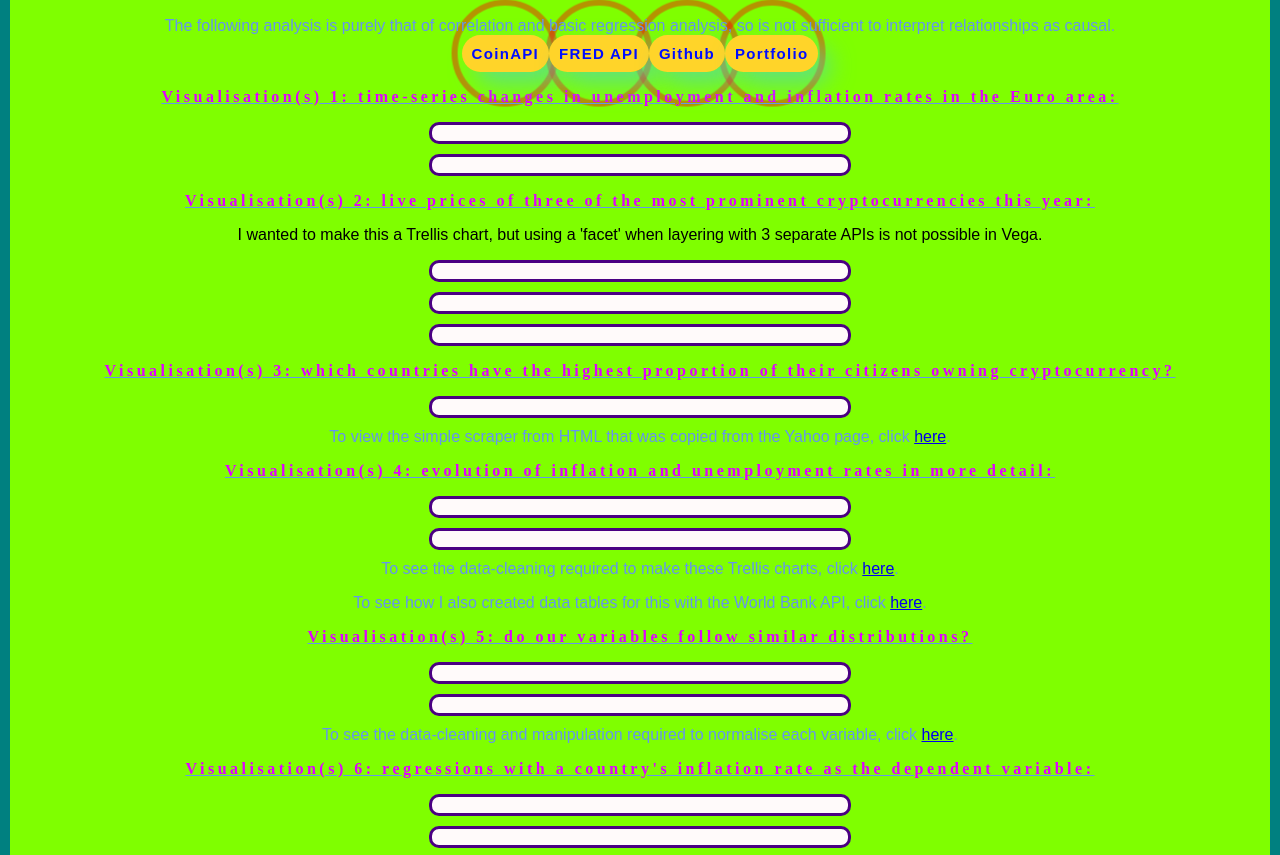
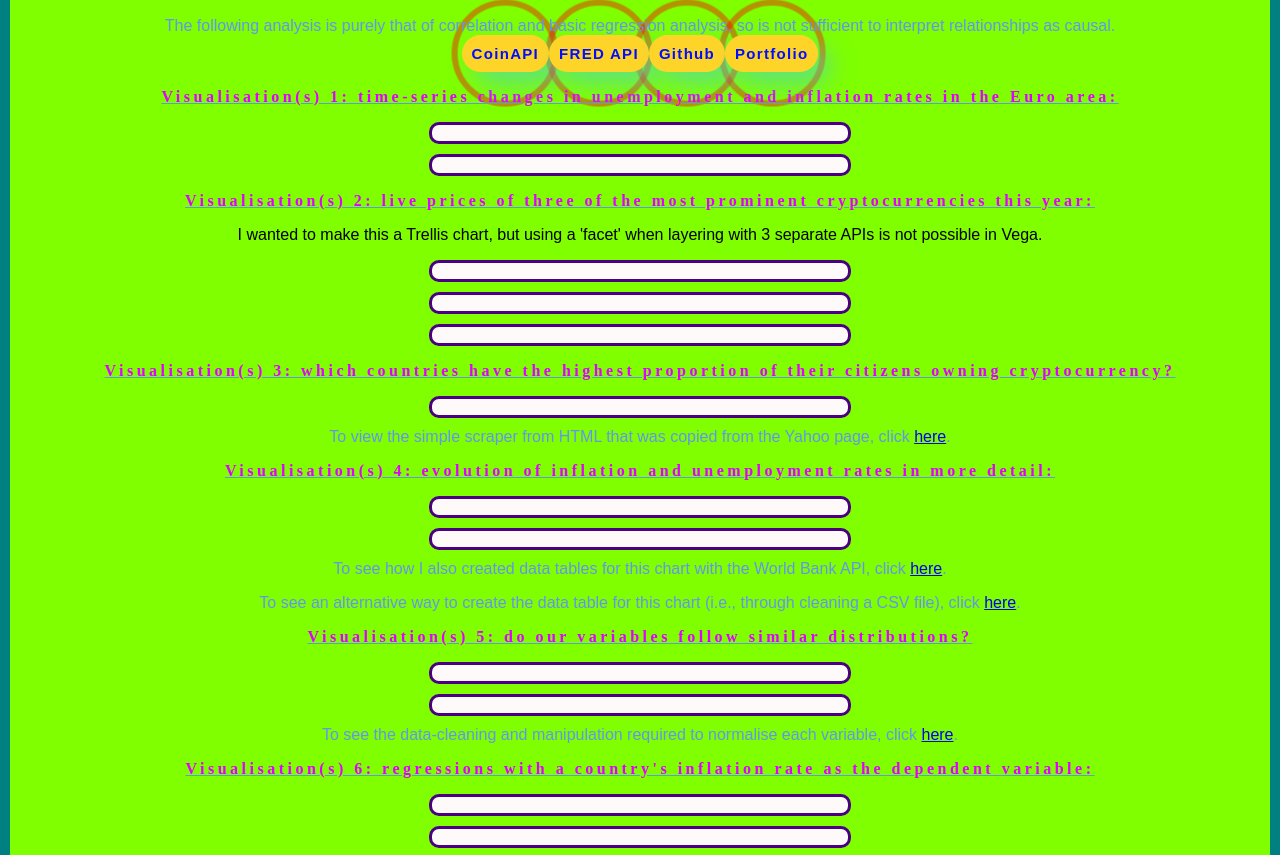
Before and after one commit to tm19784/tm19784.github.io, a plain HTML site: page project.html in a window 1280 px wide. Shown: the part 232-1087 px from the top of the page. Drawn offline with Linux system fonts and the light colour scheme; a script that the page names is missing.

Commit message:
Update project.html

```diff
--- a/project.html
+++ b/project.html
@@ -143,14 +143,14 @@
       </script>
    </div>
 
-   <!-- Minor data-cleaning was required for the World Bank's data, hence I have linked my Google Colaboratory notebook for this below -->
+   <!-- I managed to get the World Bank API to work and used for loops inside of for loops within Python to produce a data table for these charts; hence I have linked my Google Colaboratory notebook for doing this for inflation below -->
    <div class=“wrap”
-    <p class="rubric-launch"> To see the data-cleaning required to make these Trellis charts, click <a class="textLink" href="https://colab.research.google.com/drive/1gbe-_E9JB6-rjfwhbzMZTVwoE7ZfZWCt?usp=sharing"> here</a>.</p>
+    <p class="rubric-launch"> To see how I also created data tables for this chart with the World Bank API, click <a class="textLink" href="https://colab.research.google.com/drive/15YALJdmshgEoSvaj5BmqnS1BiA-WZk_F?usp=sharing"> here</a>.</p>
    </div>
 
-   <!-- I also managed to get the World Bank API to work and used Python to produce a data table similar to that downloaded online; hence I have linked my Google Colaboratory notebook for doing this for inflation below -->
+   <!-- Minor data-cleaning was required for the World Bank's data when downloading a CSV, hence I have linked my Google Colaboratory notebook for this below -->
    <div class=“wrap”
-    <p class="rubric-launch"> To see how I also created data tables for this with the World Bank API, click <a class="textLink" href="https://colab.research.google.com/drive/15YALJdmshgEoSvaj5BmqnS1BiA-WZk_F?usp=sharing"> here</a>.</p>
+    <p class="rubric-launch"> To see an alternative way to create the data table for this chart (i.e., through cleaning a CSV file), click <a class="textLink" href="https://colab.research.google.com/drive/1gbe-_E9JB6-rjfwhbzMZTVwoE7ZfZWCt?usp=sharing"> here</a>.</p>
    </div>
 
    <p class="weekTitle"><span style="color: rgb(225, 0, 255);">Visualisation(s) 5: do our variables follow similar distributions?</span></p>
```
